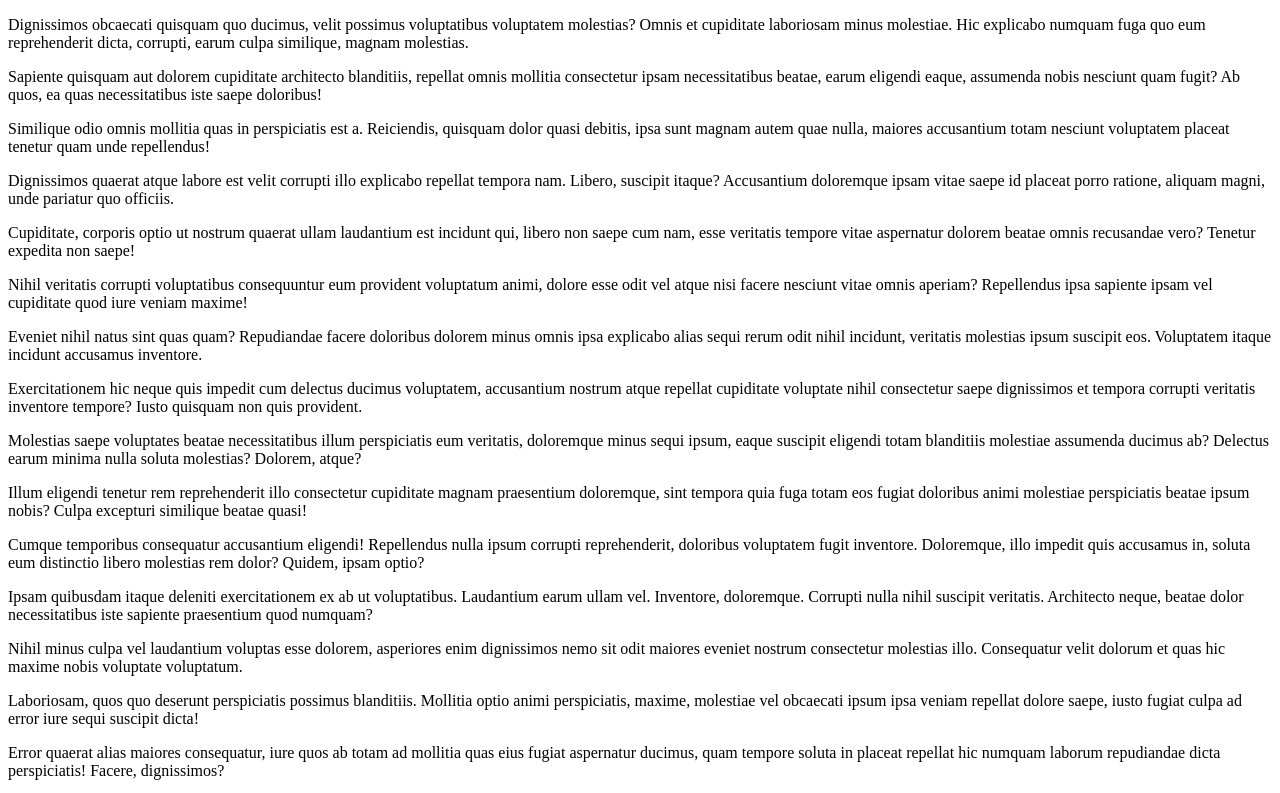
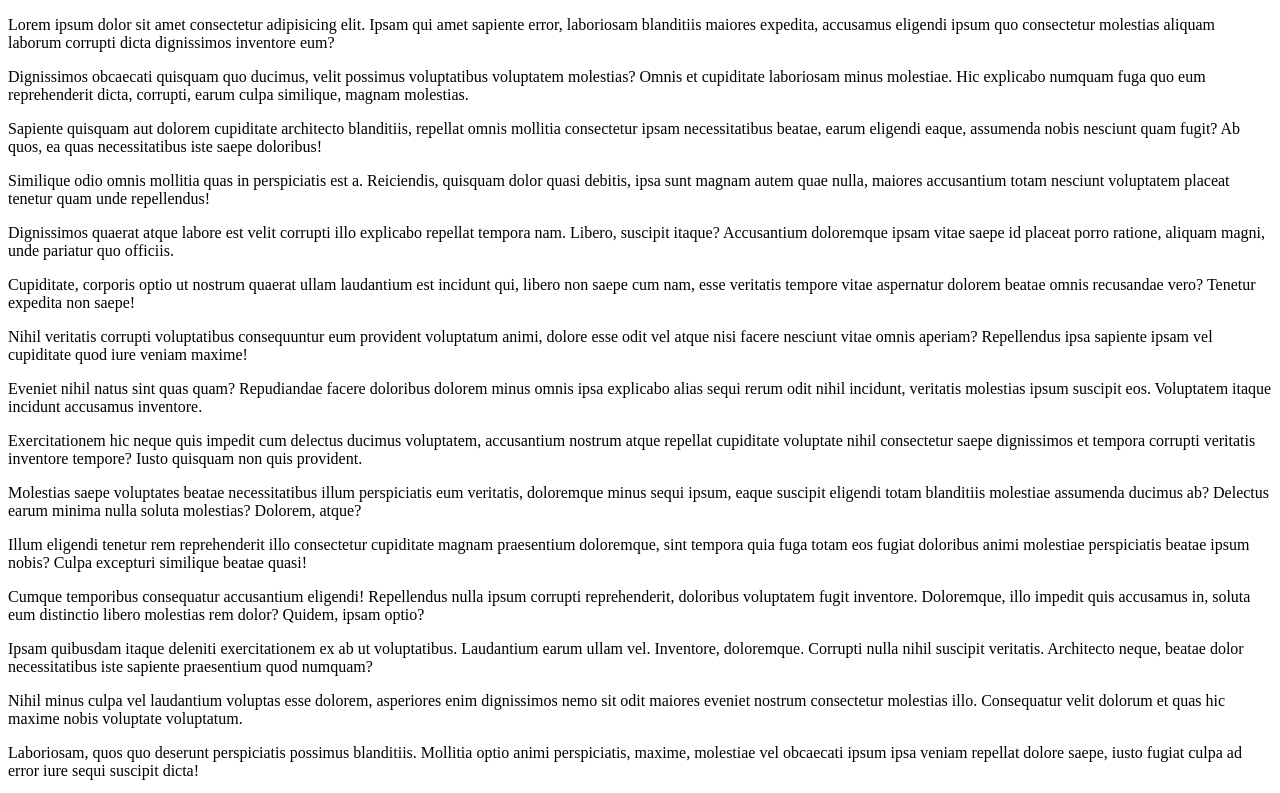
Before and after one commit to Quran-Tamil/g-pullreq, a plain HTML site: page index.html in a window 1280 px wide. Shown: the top 793 px of the page. Drawn offline with Linux system fonts and the light colour scheme.

Commit message:
Update index.html

```diff
--- a/index.html
+++ b/index.html
@@ -8,7 +8,9 @@
 </head>
 
 <body>
-
+    <p>Lorem ipsum dolor sit amet consectetur adipisicing elit. Ipsam qui amet sapiente error, laboriosam blanditiis
+        maiores expedita, accusamus eligendi ipsum quo consectetur molestias aliquam laborum corrupti dicta dignissimos
+        inventore eum?</p>
     <p>Dignissimos obcaecati quisquam quo ducimus, velit possimus voluptatibus voluptatem molestias? Omnis et cupiditate
         laboriosam minus molestiae. Hic explicabo numquam fuga quo eum reprehenderit dicta, corrupti, earum culpa
         similique, magnam molestias.</p>
```
